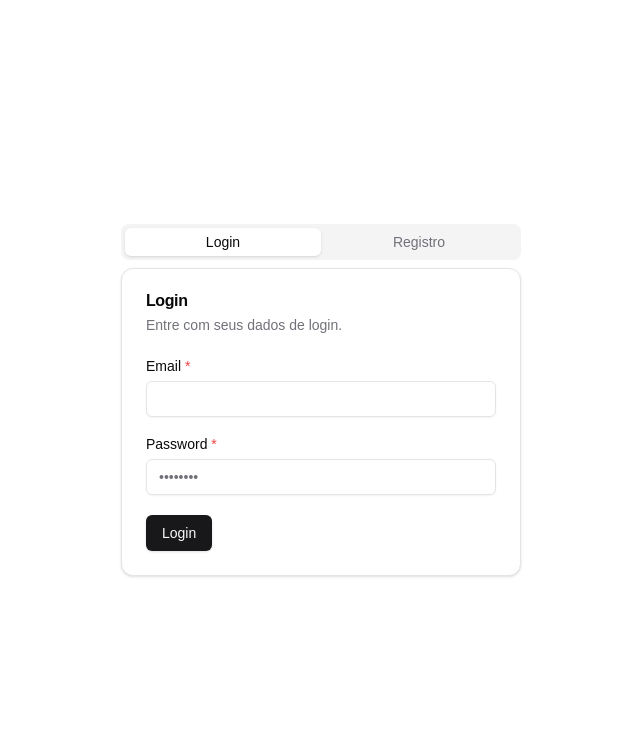
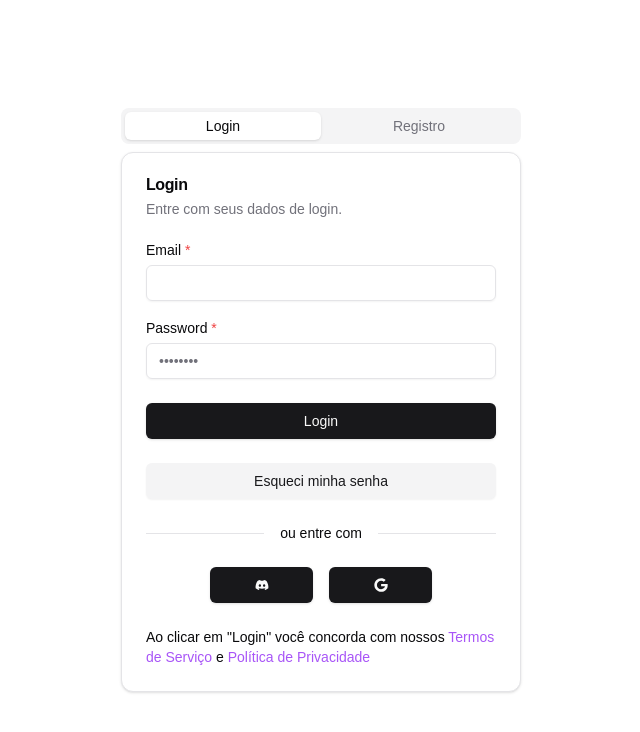
Before and after one commit to freecorps/pulse, a Next.js app: page /auth in a window 1280 px wide. Shown: the top 732 px of the page, without its empty margins (319-959 px from the left). Built offline with nearby package versions, Linux system fonts and the light colour scheme.

Commit message:
udpate na pagina de login

```diff
--- a/app/auth/page.tsx
+++ b/app/auth/page.tsx
@@ -1,5 +1,5 @@
 "use client";
-
+import React from "react";
 import { OAuthProvider } from "appwrite";
 import { useAuthStore } from "../stores/AuthStore";
 import { z } from "zod";
@@ -10,13 +10,23 @@ import {
   CardDescription,
   CardTitle,
   CardHeader,
-  CardFooter,
 } from "@/components/ui/card";
 import { toast } from "sonner";
 import { Tabs, TabsContent, TabsList, TabsTrigger } from "@/components/ui/tabs";
+import { Button } from "@/components/ui/button";
+import Link from "next/link";
+import { FaDiscord, FaGoogle } from "react-icons/fa";
+
+const Separator: React.FC<{ children: React.ReactNode }> = ({ children }) => (
+  <div className="flex items-center my-4">
+    <div className="flex-grow border-t bg-primary"></div>
+    <span className="flex-shrink mx-4 text-sm">{children}</span>
+    <div className="flex-grow border-t bg-primary"></div>
+  </div>
+);
 
 export default function AuthPage() {
-  const { login, register, loading, user, loginWithOAuth, logout, error } =
+  const { login, register, loading, user, loginWithOAuth, logout } =
     useAuthStore();
 
   const loginSchema = z.object({
@@ -32,9 +42,26 @@ export default function AuthPage() {
 
   if (user) {
     return (
-      <div>
-        <h1>Welcome {user.email}</h1>
-        <button onClick={() => logout()}>Logout</button>
+      <div className="flex items-center justify-center min-h-screen">
+        <Card className="w-[340px]">
+          <CardHeader>
+            <CardTitle>Olá, {user.name}</CardTitle>
+            <CardDescription>Seja bem-vindo de volta!</CardDescription>
+          </CardHeader>
+          <CardContent className="flex gap-4 justify-between">
+            <Button
+              onClick={() => {
+                logout();
+                toast.success("Logout realizado com sucesso!");
+              }}
+            >
+              Fazer Logout
+            </Button>
+            <Button variant="secondary">
+              <Link href={"./dashboard"}>Ir para a Dashboard</Link>
+            </Button>
+          </CardContent>
+        </Card>
       </div>
     );
   }
@@ -58,6 +85,7 @@ export default function AuthPage() {
             </CardHeader>
             <CardContent className="space-y-2">
               <AutoForm
+                className="flex flex-col gap-1"
                 formSchema={loginSchema}
                 fieldConfig={{
                   password: {
@@ -76,6 +104,48 @@ export default function AuthPage() {
                 }}
               >
                 <AutoFormSubmit>Login</AutoFormSubmit>
+                <div>
+                  <Link href="/reset-password">
+                    <Button variant="secondary" className="w-full">
+                      Esqueci minha senha
+                    </Button>
+                  </Link>
+                </div>
+                <Separator>ou entre com</Separator>
+                <div className="flex gap-4 h-full justify-center mr-16 ml-16">
+                  <Button
+                    className="flex-grow"
+                    onClick={() => {
+                      loginWithOAuth(
+                        OAuthProvider.Discord,
+                        window.location.href
+                      );
+                    }}
+                  >
+                    <FaDiscord />
+                  </Button>
+                  <Button
+                    className="flex-grow"
+                    onClick={() => {
+                      loginWithOAuth(
+                        OAuthProvider.Google,
+                        window.location.href
+                      );
+                    }}
+                  >
+                    <FaGoogle />
+                  </Button>
+                </div>
+                <div className="text-sm">
+                  Ao clicar em "Login" você concorda com nossos{" "}
+                  <Link href="/terms" className="text-purple-500">
+                    Termos de Serviço
+                  </Link>{" "}
+                  e{" "}
+                  <Link href="/privacy" className="text-purple-500">
+                    Política de Privacidade
+                  </Link>
+                </div>
               </AutoForm>
             </CardContent>
           </Card>
@@ -90,6 +160,7 @@ export default function AuthPage() {
             </CardHeader>
             <CardContent className="space-y-2">
               <AutoForm
+                className="flex flex-col gap-1"
                 formSchema={registerSchema}
                 onSubmit={({ email, password, name }) => {
                   try {
@@ -100,6 +171,41 @@ export default function AuthPage() {
                 }}
               >
                 <AutoFormSubmit>Registrar</AutoFormSubmit>
+                <Separator>ou entre com</Separator>
+                <div className="flex gap-4 h-full justify-center mr-16 ml-16">
+                  <Button
+                    className="flex-grow"
+                    onClick={() => {
+                      loginWithOAuth(
+                        OAuthProvider.Discord,
+                        window.location.href
+                      );
+                    }}
+                  >
+                    <FaDiscord />
+                  </Button>
+                  <Button
+                    className="flex-grow"
+                    onClick={() => {
+                      loginWithOAuth(
+                        OAuthProvider.Google,
+                        window.location.href
+                      );
+                    }}
+                  >
+                    <FaGoogle />
+                  </Button>
+                </div>
+                <div className="text-sm">
+                  Ao clicar em "Registrar" você concorda com nossos{" "}
+                  <Link href="/terms" className="text-purple-500">
+                    Termos de Serviço
+                  </Link>{" "}
+                  e{" "}
+                  <Link href="/privacy" className="text-purple-500">
+                    Política de Privacidade
+                  </Link>
+                </div>
               </AutoForm>
             </CardContent>
           </Card>
--- a/app/reset-password/page.tsx
+++ b/app/reset-password/page.tsx
@@ -19,7 +19,8 @@ function resetPasswordPage() {
   const userId = searchParams.get("userId");
   const [step, setStep] = useState<"reset" | "newPassword">("reset");
 
-  const { resetPassword, loading, updateUserPassword } = useAuthStore();
+  const { resetPassword, loading, updateUserPassword, removeUser } =
+    useAuthStore();
 
   useEffect(() => {
     if (secret && userId) {
@@ -56,7 +57,8 @@ function resetPasswordPage() {
     }
     try {
       await updateUserPassword(userId, secret, password);
-      toast.success("Senha alterada com sucesso");
+      removeUser();
+      toast.success("Senha alterada com sucesso, agora você pode fazer login.");
     } catch (error) {
       toast.error((error as Error).message);
     }
--- a/app/stores/AuthStore.ts
+++ b/app/stores/AuthStore.ts
@@ -24,6 +24,7 @@ interface AuthState {
     secret: string,
     password: string
   ) => Promise<void>;
+  removeUser: () => void;
 }
 
 export const useAuthStore = create<AuthState>()(
@@ -135,6 +136,10 @@ export const useAuthStore = create<AuthState>()(
           set({ error: (error as Error).message, loading: false });
         }
       },
+
+      removeUser: () => {
+        set({ user: null });
+      },
     }),
     {
       name: "auth-storage",
```
Also changed, not shown: 1 other file (tests, documents, lock files or other folders).
